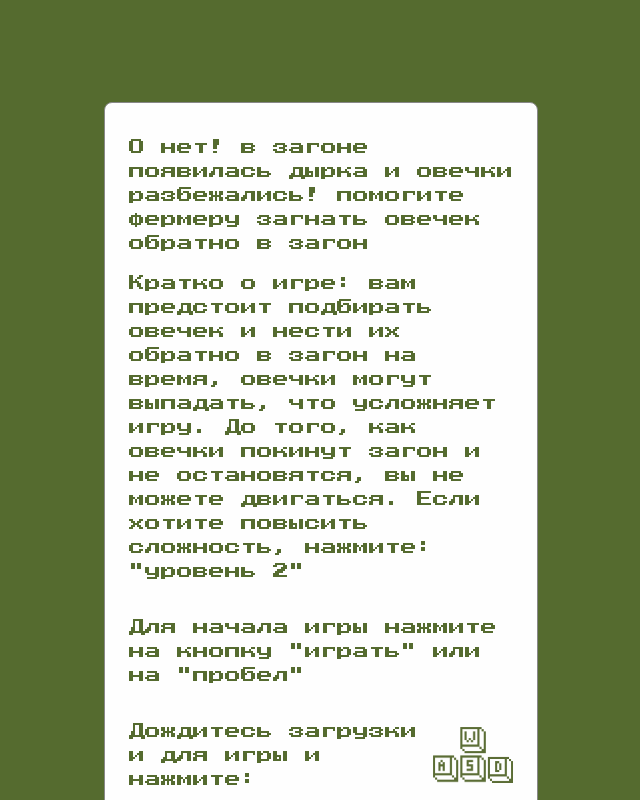
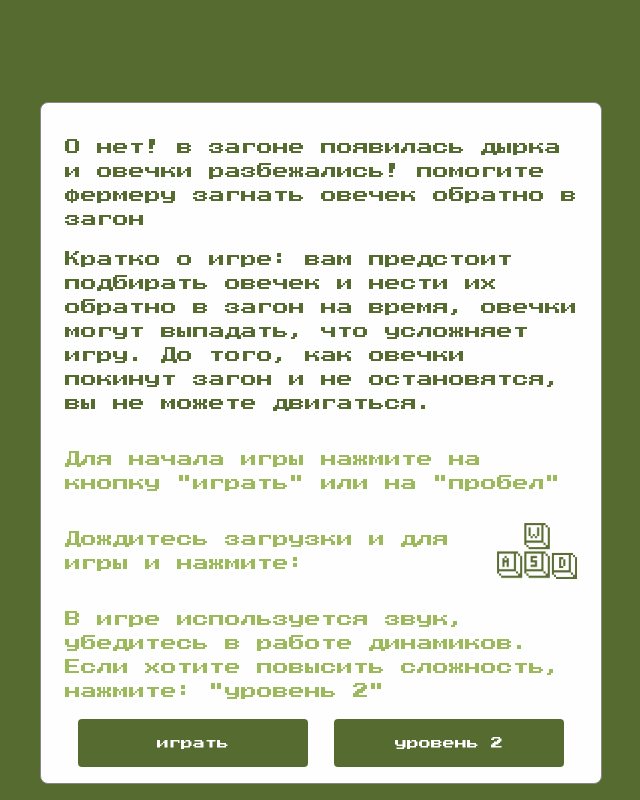
Before and after one commit to AnnaBelkkk/gameSheeps, a website: page index.html in a window 1280 px wide. Shown: the whole page, without its empty margins (319-959 px from the left). Drawn offline with Linux system fonts and the light colour scheme.

Commit message:
fix: fixed code

```diff
--- a/css/style.css
+++ b/css/style.css
@@ -64,7 +64,7 @@ canvas{
   border: 0px;
   font-size: 15px;
   width: 45%;
-  height: 50px;
+  height: 60px;
   border-radius: 5px;
   background: DarkOliveGreen;
   color: white;
@@ -122,7 +122,7 @@ canvas{
   padding-left: 30px;
   padding-right: 30px;
   border: 1px solid #888;
-  width: 30%;
+  width: 40%;
   z-index: 99999;
   display: flex;
   flex-direction: column;
@@ -164,3 +164,6 @@ canvas{
   border: 0px;
   background-color: white;
 }
+.block__textwarning, .block__text,.textplay1{
+  color: #9CBA5B;
+}
--- a/index.html
+++ b/index.html
@@ -35,15 +35,17 @@
         <div class="modalcontent2">
           <div class="textmodal">
           <p>О нет! в загоне появилась дырка и овечки разбежались! помогите фермеру загнать овечек обратно в загон</p>
-              <p>Кратко о игре: вам предстоит подбирать овечек и нести их обратно в загон на время, овечки могут выпадать, что усложняет игру. До того, как овечки покинут загон и не остановятся, вы не можете двигаться. Если хотите повысить сложность, нажмите: "уровень 2"</p>
+              <p>Кратко о игре: вам предстоит подбирать овечек и нести их обратно в загон на время, овечки могут выпадать, что усложняет игру. До того, как овечки покинут загон и не остановятся, вы не можете двигаться.</p>
           </div>
           <div class="block">
             <p class="textplay1">Для начала игры нажмите на кнопку "играть" или на "пробел"</p>
             <div class="text_img">
               <p class="block__text">Дождитесь загрузки и для игры и нажмите: </p>
+
               <img class="block__img" src="./image/wasd.png">
             </div>
           </div>
+            <p class="block__textwarning">В игре используется звук, убедитесь в работе динамиков.  Если хотите повысить сложность, нажмите: "уровень 2" </p>
             <div class="btns">
           <button class="btn" id="start">играть</button>
             <button class="btn" id="leveltwo">уровень 2</button>
--- a/js/main.js
+++ b/js/main.js
@@ -13,7 +13,7 @@ farmer.src = "./image/farmer/farmer.png";
 
 
 let audio = new Audio("./sound/sound.mp3")
-audio.volume = 0.45;
+audio.volume = 0.50;
 
 
 let openZone = new Image();
```
